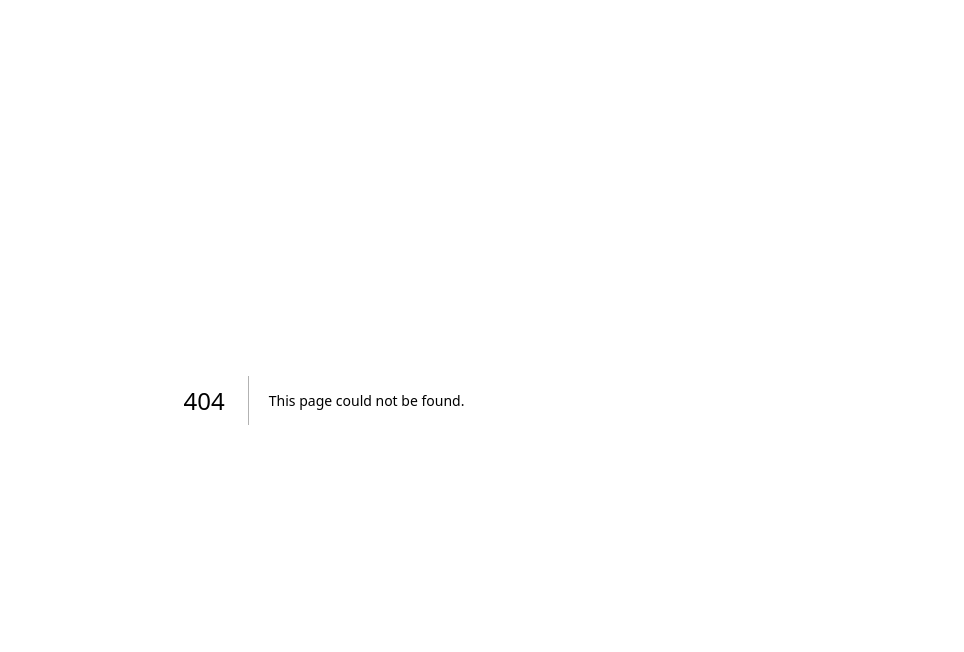
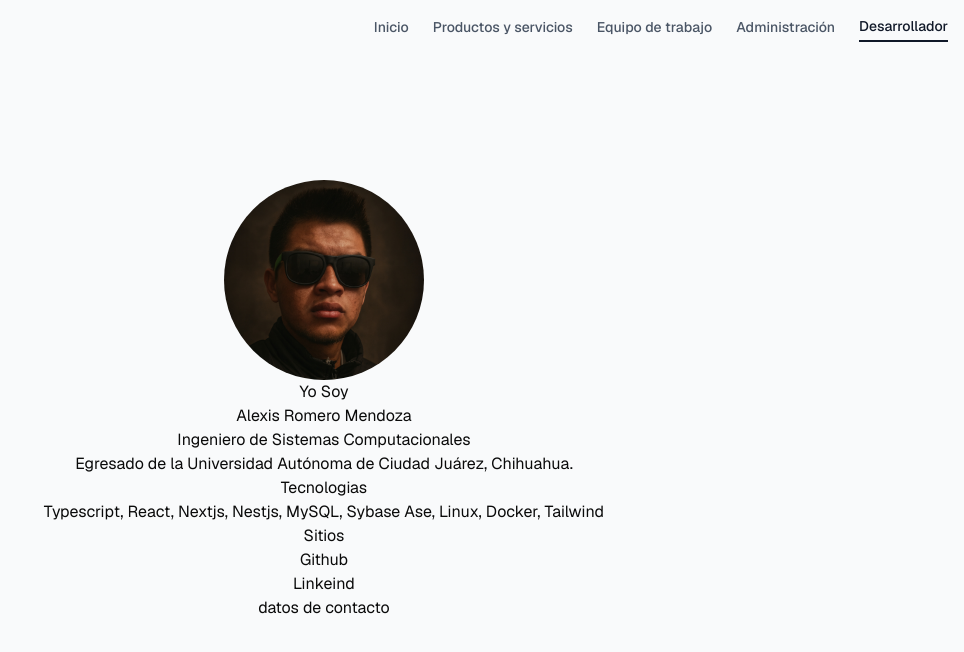
Before and after one commit to arm-code/i-am-a-pos-frontend, a Next.js app: page /about-me in a window 1280 px wide. Before the commit this address had no page. Shown: the top 652 px of the page, without its empty margins (316-1280 px from the left). Built offline with nearby package versions, Linux system fonts and the light colour scheme.

Commit message:
feat: adding abour me section

```diff
--- /dev/null
+++ b/app/(public)/about-me/page.tsx
@@ -0,0 +1,50 @@
+import Image from 'next/image';
+import React from 'react';
+
+const AboutMePage = () => {
+  return (
+    <div className='flex flex-col items-center'>
+      <Image
+        src='/profiles/square-alro.jpg'
+        alt='profile photo'
+        width={200}
+        height={200}
+        className='rounded-full'
+      />
+      <div className='flex flex-col items-center'>
+        <p>Yo Soy</p>
+        <h1>Alexis Romero Mendoza</h1>
+        <p>Ingeniero de Sistemas Computacionales</p>
+        <p>Egresado de la Universidad Autónoma de Ciudad Juárez, Chihuahua.</p>
+      </div>
+
+      <div className='flex flex-col items-center'>
+        <p>Tecnologias</p>
+        <p>
+          Typescript, React, Nextjs, Nestjs, MySQL, Sybase Ase, Linux, Docker,
+          Tailwind
+        </p>
+      </div>
+
+      <div className='flex flex-col items-center'>
+        <p>Sitios</p>
+        <p>
+          Github
+        </p>
+
+        <p>
+            Linkeind
+        </p>
+
+      </div>
+
+      <div>
+        datos de contacto
+      </div>
+
+
+    </div>
+  );
+};
+
+export default AboutMePage;
--- /dev/null
+++ b/app/(public)/products-services/page.tsx
@@ -0,0 +1,9 @@
+import React from 'react'
+
+const ProductsServicesPage = () => {
+  return (
+    <div>ProductsServicesPage</div>
+  )
+}
+
+export default ProductsServicesPage
--- a/components/navbar/Navbar.component.tsx
+++ b/components/navbar/Navbar.component.tsx
@@ -6,10 +6,10 @@ import React from 'react'
 
 const items = [
   { title: 'Inicio', route: '/about-us' },
-  { title: 'Productos y servicios', route: '/products' },
+  { title: 'Productos y servicios', route: '/products-services' },
   { title: 'Equipo de trabajo', route: '/about-owners' },
   { title: 'Administración', route: '/auth/login' },
-  { title: 'Desarrollador', route: '/auth/login' },
+  { title: 'Desarrollador', route: '/about-me' },
 ]
 
 const Navbar = () => {
```
Also changed, not shown: public/profiles/square-alro.jpg (added).
